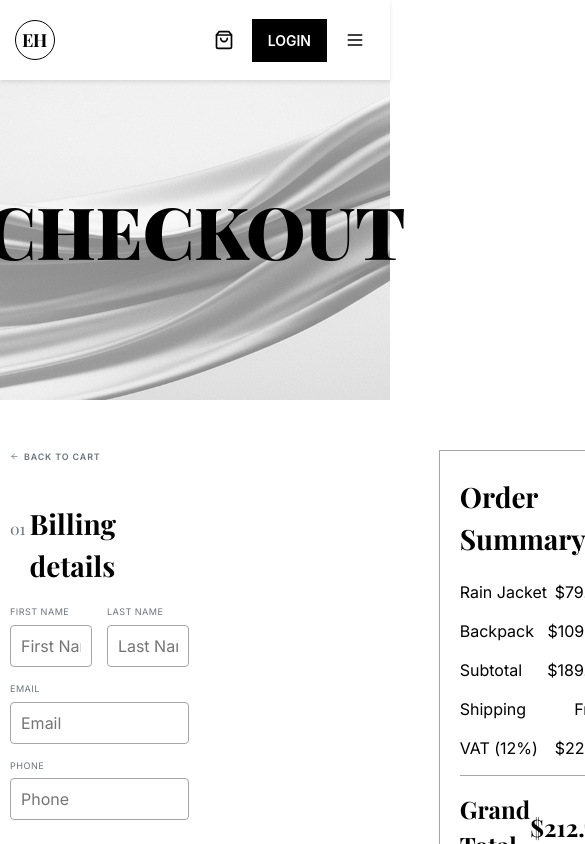
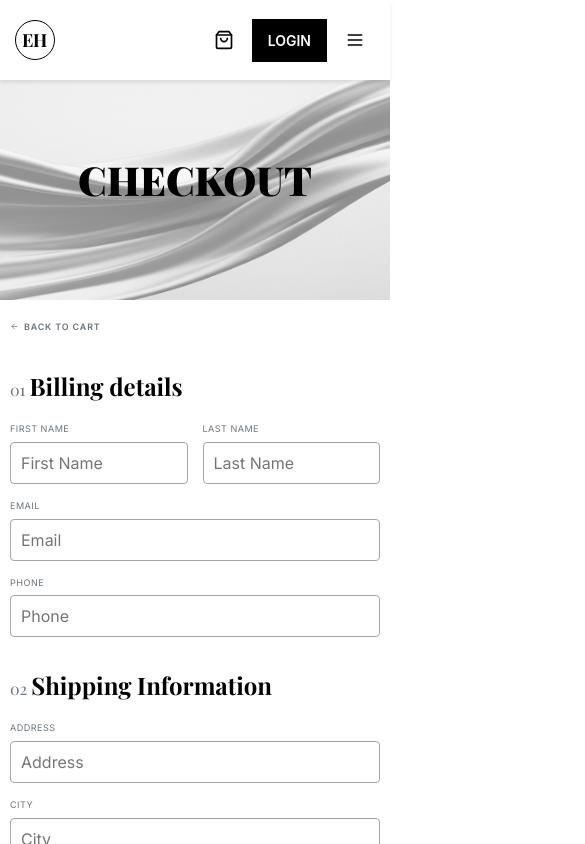
Before and after one commit to Fejiro001/essentials-hub, a React (Create React App) app: page /checkout in a window 390 px wide. Shown: the top 844 px of the page, 585 px wide, since content can reach past the window. Built offline with nearby package versions, Linux system fonts and the light colour scheme; a web font is replaced by a local one.

Commit message:
adding the respondsive design

```diff
--- a/src/css/checkout.css
+++ b/src/css/checkout.css
@@ -172,3 +172,59 @@ aside button {
 aside button:hover {
     background-color: #2b2b2b;
 }
+
+/* Tablet Layout */
+@media (max-width: 1023px) {
+    .checkout section:last-child {
+        grid-template-columns: 1fr;
+        gap: 3rem;
+        padding-inline: 1.5rem;
+        margin: 3rem auto;
+    }
+
+    .theform {
+        order: 1;
+    }
+
+    aside {
+        order: 2;
+        width: 100%;
+    }
+
+    .checkout-header h2 {
+        font-size: var(--fs-4xl);
+    }
+}
+
+/* Mobile Layout */
+@media (max-width: 767px) {
+    .checkout-header {
+        height: 220px;
+        padding-block: 3rem;
+    }
+
+    .checkout-header h2 {
+        font-size: var(--fs-3xl);
+    }
+
+    .checkout section:last-child {
+        margin: 2rem auto;
+        padding-inline: 1rem;
+        gap: 3rem;
+    }
+
+    .names,
+    .theform .group-row {
+        grid-template-columns: 1fr 1fr;
+        gap: 1.5rem;
+    }
+
+    .theform form h2 {
+        font-size: var(--fs-lg);
+        margin-top: 1.5rem;
+    }
+
+    aside {
+        padding: 1.5rem 1rem;
+    }
+}
```
